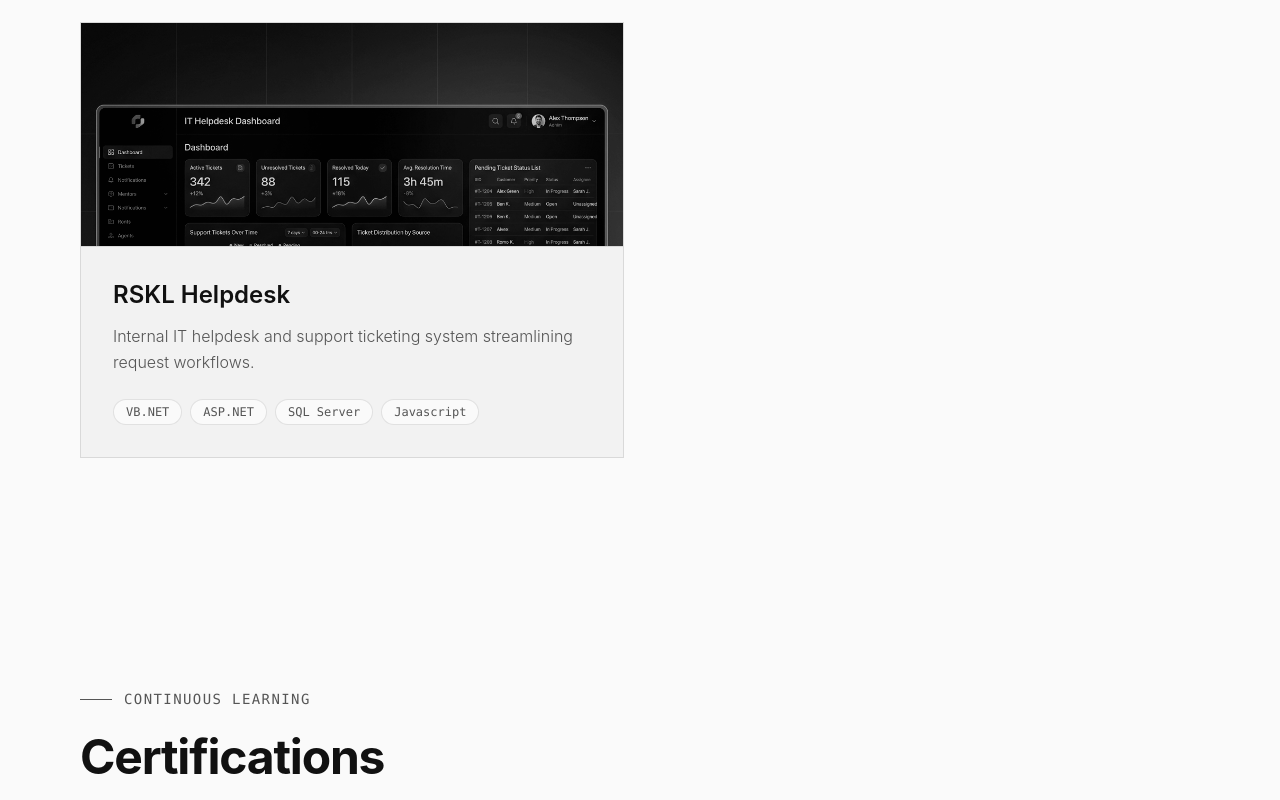
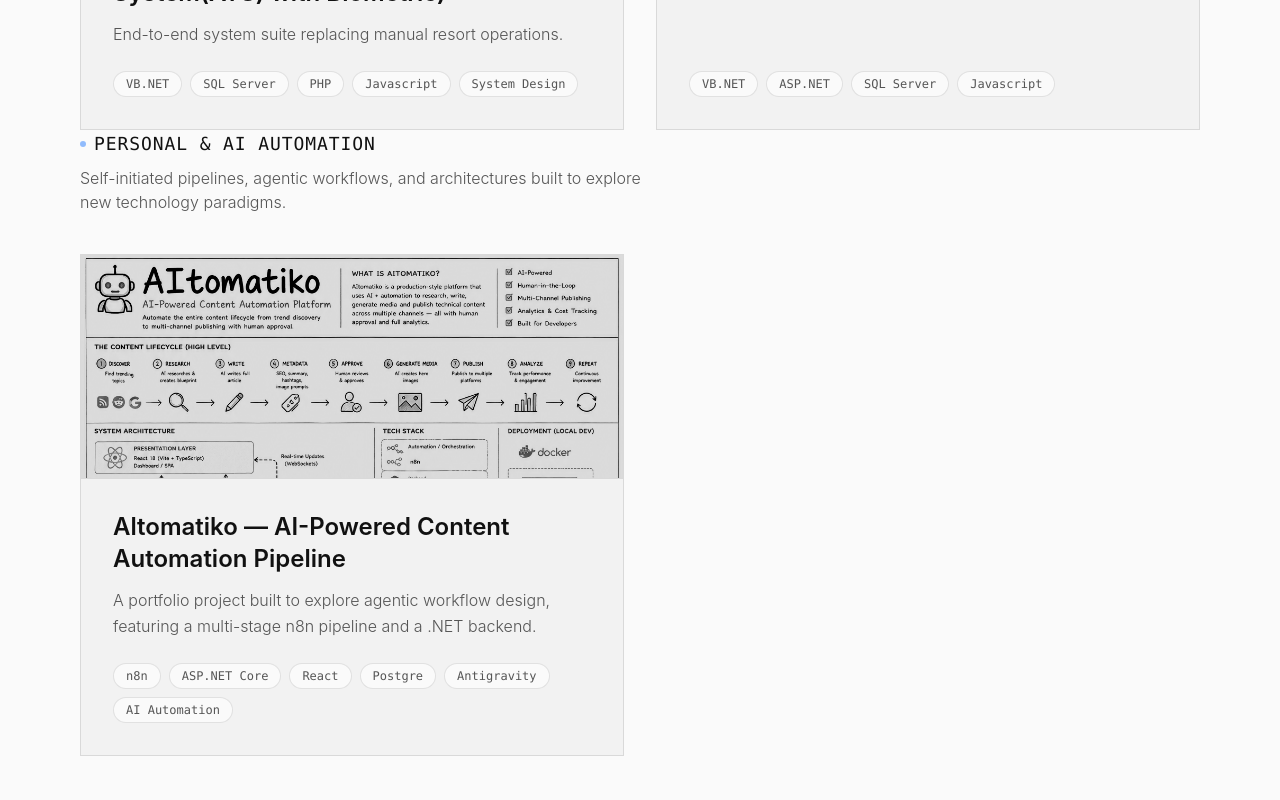
Before and after one commit to patrickgonzaga/PortFolio, a React (Vite) app: page / in a window 1280 px wide. Shown: the part 4740-5540 px from the top of the page. Built offline with nearby package versions, Linux system fonts and the light colour scheme.

Commit message:
feat: Separate Projects

```diff
--- a/src/components/sections/Projects/Projects.tsx
+++ b/src/components/sections/Projects/Projects.tsx
@@ -7,31 +7,10 @@
   const [selectedProject, setSelectedProject] = useState<Project | null>(null);
   const timelineRef = useRef<HTMLDivElement>(null);
 
-  return (
-    <section className="py-32 px-6 lg:px-20 border-t border-border-color" id="projects">
-      <div className="max-w-7xl mx-auto">
-        <motion.div
-          initial={{ opacity: 0, y: 20 }}
-          whileInView={{ opacity: 1, y: 0 }}
-          viewport={{ once: true, margin: "-100px" }}
-          className="mb-16"
-        >
-          <div className="inline-flex items-center gap-3 mb-4">
-            <span className="w-8 h-[1px] bg-text-primary"></span>
-            <span className="text-sm tracking-widest uppercase text-text-secondary font-mono">
-              Selected Work
-            </span>
-          </div>
-          <h2 className="text-4xl md:text-5xl font-bold tracking-tight text-text-primary">
-            Projects.
-          </h2>
-          <p className="text-text-secondary mt-4 max-w-2xl text-lg font-light">
-            Highlighting a few key integrations, platforms, and architectures I've built over the years.
-          </p>
-        </motion.div>
+  const personalProjects = cvData.projects.filter(p => p.type === 'personal');
+  const enterpriseProjects = cvData.projects.filter(p => p.type === 'enterprise');
 
-        <div className="grid grid-cols-1 md:grid-cols-2 gap-8">
-          {cvData.projects.map((project, index) => (
+  const renderProjectCard = (project: Project, index: number) => (
     <motion.div
       key={project.id}
       initial={{ opacity: 0, y: 20 }}
@@ -77,8 +56,82 @@
         </div>
       </div>
     </motion.div>
-          ))}
+  );
+
+  return (
+    <section className="py-32 px-6 lg:px-20 border-t border-border-color" id="projects">
+      <div className="max-w-7xl mx-auto">
+        <motion.div
+          initial={{ opacity: 0, y: 20 }}
+          whileInView={{ opacity: 1, y: 0 }}
+          viewport={{ once: true, margin: "-100px" }}
+          className="mb-20"
+        >
+          <div className="inline-flex items-center gap-3 mb-4">
+            <span className="w-8 h-[1px] bg-text-primary"></span>
+            <span className="text-sm tracking-widest uppercase text-text-secondary font-mono">
+              Selected Work
+            </span>
           </div>
+          <h2 className="text-4xl md:text-5xl font-bold tracking-tight text-text-primary">
+            Projects.
+          </h2>
+          <p className="text-text-secondary mt-4 max-w-2xl text-lg font-light">
+            Highlighting a few key integrations, platforms, and architectures I've built over the years.
+          </p>
+        </motion.div>
+
+        {/* Section 1: Enterprise & Client Solutions */}
+        {enterpriseProjects.length > 0 && (
+          <div>
+            <motion.div
+              initial={{ opacity: 0, y: 15 }}
+              whileInView={{ opacity: 1, y: 0 }}
+              viewport={{ once: true }}
+              className="flex flex-col gap-2 mb-10"
+            >
+              <div className="flex items-center gap-2">
+                <span className="w-1.5 h-1.5 rounded-full bg-text-secondary"></span>
+                <h3 className="text-lg font-mono tracking-wider uppercase text-text-primary">
+                  Enterprise & Client Solutions
+                </h3>
+              </div>
+              <p className="text-text-secondary font-light max-w-xl">
+                Production-grade platforms, cloud integrations, and automation suites built for corporate environments.
+              </p>
+            </motion.div>
+
+            <div className="grid grid-cols-1 md:grid-cols-2 gap-8">
+              {enterpriseProjects.map((project, index) => renderProjectCard(project, index))}
+            </div>
+          </div>
+        )}
+
+        {/* Section 2: Personal & AI Automation */}
+        {personalProjects.length > 0 && (
+          <div className="mb-24">
+            <motion.div
+              initial={{ opacity: 0, y: 15 }}
+              whileInView={{ opacity: 1, y: 0 }}
+              viewport={{ once: true }}
+              className="flex flex-col gap-2 mb-10"
+            >
+              <div className="flex items-center gap-2">
+                <span className="w-1.5 h-1.5 rounded-full bg-blue-500 animate-pulse"></span>
+                <h3 className="text-lg font-mono tracking-wider uppercase text-text-primary">
+                  Personal & AI Automation
+                </h3>
+              </div>
+              <p className="text-text-secondary font-light max-w-xl">
+                Self-initiated pipelines, agentic workflows, and architectures built to explore new technology paradigms.
+              </p>
+            </motion.div>
+
+            <div className="grid grid-cols-1 md:grid-cols-2 gap-8">
+              {personalProjects.map((project, index) => renderProjectCard(project, index))}
+            </div>
+          </div>
+        )}
       </div>
 
       {/* Detail Modal */}
--- a/src/data/cvData.ts
+++ b/src/data/cvData.ts
@@ -172,6 +172,7 @@
       shortDescription: "A portfolio project built to explore agentic workflow design, featuring a multi-stage n8n pipeline and a .NET backend.",
       fullDescription: "Altomatiko is a portfolio project built to learn and explore agentic workflow design rather than simple, single-prompt AI calls.\n\nAt its core, n8n orchestrates a 9-stage content pipeline (discover → research → write → metadata → approve → generate media → publish → analyze → repeat) supported by a backend in ASP.NET Core 8 following CQRS patterns (MediatR), EF Core + Dapper, and PostgreSQL/Supabase. The user dashboard is a modern React 18 + Vite + TypeScript application.\n\nThis project demonstrates human-in-the-loop AI automation, ensuring AI agents collaborate with human editors before performing side-effect operations like media creation or publishing.\n\nTech Stack:\n• n8n (Orchestration)\n• ASP.NET Core 8 & MediatR (CQRS)\n• React + Vite + TypeScript & Zustand\n• PostgreSQL / Supabase\n• EF Core & Dapper\n• FluentValidation\n• Docker Compose\n• Tailwind CSS\n• Gemini / OpenRouter / OpenAI\n• Cloudinary",
       image: "/images/projects/AItomatiko.png",
+      type: "personal",
       timeSavings: {
         totalManual: "6 Hours",
         totalAutomated: "3 Minutes",
@@ -192,10 +193,11 @@
     {
       id: "wikicamps-admin",
       title: "Deals & WikiCamps Platform (Backend & Admin Portal)",
-      tags: [".NET", "C#", "ASP.NET Core", "Retool", "Azure", "REST API"],
+      tags: [".NET", "C#", "ASP.NET Core", "Visual Studio", "Cursor", "Retool", "Azure", "REST API"],
       shortDescription: "Scalable backend APIs and internal admin portal supporting bookings, deals, and content management.",
       fullDescription: "Built and maintained RESTful APIs powering the Deals and WikiCamps platform, integrated with a low-code Retool admin portal used by internal teams. Implemented secure configuration using Azure Key Vault, optimized performance with Redis caching, and structured data access with EF Core. Supported multi-environment deployments and ensured reliability for business-critical operations.",
-      image: "/images/projects/wikicamps-admin.png"
+      image: "/images/projects/wikicamps-admin.png",
+      type: "enterprise"
     },
     {
       id: "optimatech-cloud",
@@ -203,7 +205,8 @@
       tags: ["C#", "AWS S3", "AWS SQS", "BuildKite", "LaunchDarkly"],
       shortDescription: "High-throughput cloud system ensuring reliable and accurate meter data processing.",
       fullDescription: "Contributed to the design and development of a scalable cloud architecture using AWS S3 for storage and SQS for asynchronous messaging. Handled large volumes of meter data with a focus on reliability and data integrity, achieving ~99% accuracy. Refactored legacy components and improved system resilience and maintainability.",
-      image: "/images/projects/optimatech-cloud.png"
+      image: "/images/projects/optimatech-cloud.png",
+      type: "enterprise"
     },
     {
       id: "mes-sap-integration",
@@ -211,7 +214,8 @@
       tags: ["SAP", "MES", "ABAP", "Enterprise Integration"],
       shortDescription: "Automated enterprise workflows, improving productivity by 75%.",
       fullDescription: "Engineered integration between Manufacturing Execution Systems (MES) and SAP to automate material master data and production planning processes. Implemented 'poka-yoke' (error-proofing) solutions to eliminate manual input errors, resulting in significant efficiency gains and over 1M+ MYR in operational savings.",
-      image: "/images/projects/mes-sap-integration.png"
+      image: "/images/projects/mes-sap-integration.png",
+      type: "enterprise"
     },
     {
       id: "enterprise-reporting",
@@ -219,7 +223,8 @@
       tags: ["TIBCO Spotfire", "Oracle", "Data Visualization"],
       shortDescription: "Real-time reporting platform for operational insights and decision-making.",
       fullDescription: "Developed interactive dashboards and reporting solutions using TIBCO Spotfire, enabling stakeholders to monitor production performance, identify bottlenecks, and improve decision-making. Enhanced visibility across operations and supported data-driven improvements.",
-      image: "/images/projects/enterprise-reporting.png"
+      image: "/images/projects/enterprise-reporting.png",
+      type: "enterprise"
     },
     {
       id: "resort-systems",
@@ -227,7 +232,8 @@
       tags: ["VB.NET", "SQL Server", "PHP", "Javascript", "System Design"],
       shortDescription: "End-to-end system suite replacing manual resort operations.",
       fullDescription: "Led development of multiple in-house systems including POS, Casino Management, and biometric timekeeping. Automated manual workflows, improved operational efficiency, and centralized data management across departments.",
-      image: "/images/projects/resort-systems.png"
+      image: "/images/projects/resort-systems.png",
+      type: "enterprise"
     },
     {
       id: "rskl-helpdesk",
@@ -235,9 +241,10 @@
       tags: ["VB.NET", "ASP.NET", "SQL Server", "Javascript"],
       shortDescription: "Internal IT helpdesk and support ticketing system streamlining request workflows.",
       fullDescription: "Developed an internal Helpdesk ticketing system for Renesas Semiconductor KL (RSKL) using VB.NET, ASP.NET, and SQL Server. Automated support request routing, tracked SLA compliance, and replaced manual email-based tracking to improve IT department response times, transparency, and operational accountability.",
-      image: "/images/projects/rskl-helpdesk.png"
+      image: "/images/projects/rskl-helpdesk.png",
+      type: "enterprise"
     }
-  ],
+  ] as Project[],
   certifications: [
     {
       id: "taraai-zapier",
@@ -417,4 +424,5 @@
   fullDescription: string;
   image?: string;
   timeSavings?: TimeSavings;
+  type: 'personal' | 'enterprise';
 }
```
Lines whose indentation alone changed are shown as unchanged.
